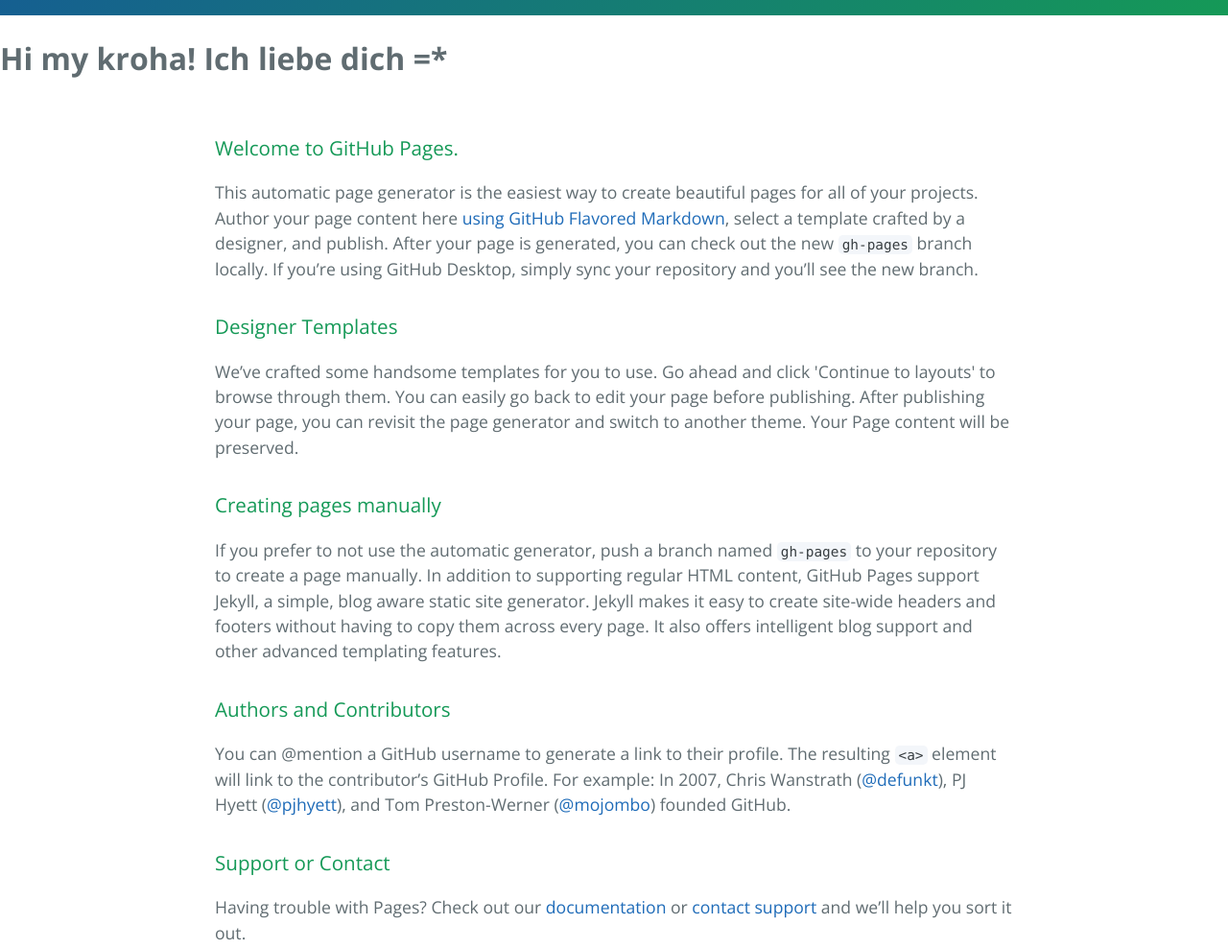
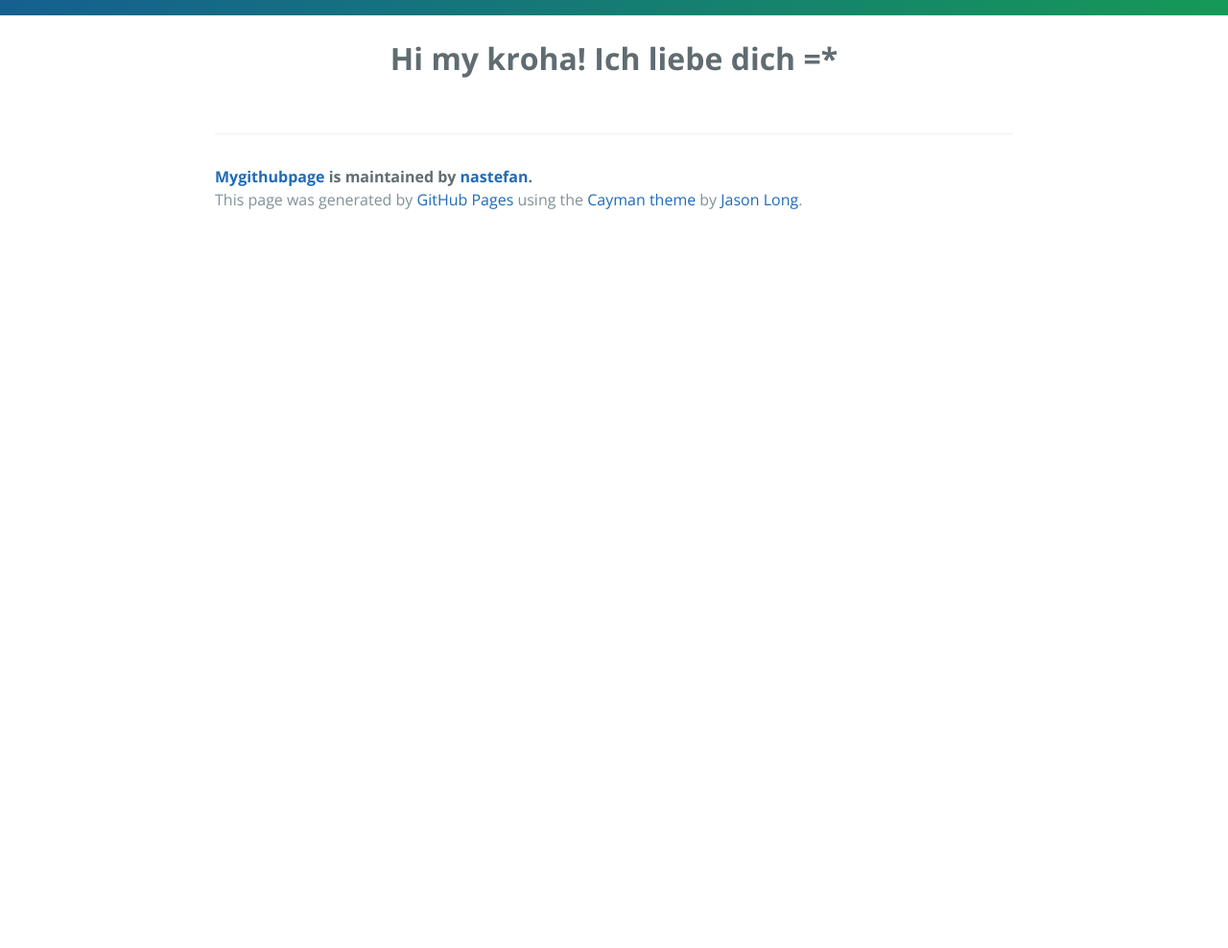
Before and after one commit to nastefan/mygithubpage, a plain HTML site: page index.html in a window 1280 px wide. Shown: the part 320-1308 px from the top of the page at 96% size. After the commit the page ends 800 px from the top, so only its background shows below. Drawn offline with nearby package versions, Linux system fonts and the light colour scheme.

Commit message:
Update index.html

```diff
--- a/index.html
+++ b/index.html
@@ -19,32 +19,8 @@
       <a href="https://github.com/nastefan/mygithubpage/tarball/master" class="btn">Download .tar.gz</a>
     </section>
 
-  <h1> Hi my kroha! Ich liebe dich =* </h1>
+  <h1 style="text-align: center"> Hi my kroha! Ich liebe dich =* </h1>
     <section class="main-content">
-      <h3>
-<a id="welcome-to-github-pages" class="anchor" href="#welcome-to-github-pages" aria-hidden="true"><span aria-hidden="true" class="octicon octicon-link"></span></a>Welcome to GitHub Pages.</h3>
-
-<p>This automatic page generator is the easiest way to create beautiful pages for all of your projects. Author your page content here <a href="https://guides.github.com/features/mastering-markdown/">using GitHub Flavored Markdown</a>, select a template crafted by a designer, and publish. After your page is generated, you can check out the new <code>gh-pages</code> branch locally. If you’re using GitHub Desktop, simply sync your repository and you’ll see the new branch.</p>
-
-<h3>
-<a id="designer-templates" class="anchor" href="#designer-templates" aria-hidden="true"><span aria-hidden="true" class="octicon octicon-link"></span></a>Designer Templates</h3>
-
-<p>We’ve crafted some handsome templates for you to use. Go ahead and click 'Continue to layouts' to browse through them. You can easily go back to edit your page before publishing. After publishing your page, you can revisit the page generator and switch to another theme. Your Page content will be preserved.</p>
-
-<h3>
-<a id="creating-pages-manually" class="anchor" href="#creating-pages-manually" aria-hidden="true"><span aria-hidden="true" class="octicon octicon-link"></span></a>Creating pages manually</h3>
-
-<p>If you prefer to not use the automatic generator, push a branch named <code>gh-pages</code> to your repository to create a page manually. In addition to supporting regular HTML content, GitHub Pages support Jekyll, a simple, blog aware static site generator. Jekyll makes it easy to create site-wide headers and footers without having to copy them across every page. It also offers intelligent blog support and other advanced templating features.</p>
-
-<h3>
-<a id="authors-and-contributors" class="anchor" href="#authors-and-contributors" aria-hidden="true"><span aria-hidden="true" class="octicon octicon-link"></span></a>Authors and Contributors</h3>
-
-<p>You can @mention a GitHub username to generate a link to their profile. The resulting <code>&lt;a&gt;</code> element will link to the contributor’s GitHub Profile. For example: In 2007, Chris Wanstrath (<a href="https://github.com/defunkt" class="user-mention">@defunkt</a>), PJ Hyett (<a href="https://github.com/pjhyett" class="user-mention">@pjhyett</a>), and Tom Preston-Werner (<a href="https://github.com/mojombo" class="user-mention">@mojombo</a>) founded GitHub.</p>
-
-<h3>
-<a id="support-or-contact" class="anchor" href="#support-or-contact" aria-hidden="true"><span aria-hidden="true" class="octicon octicon-link"></span></a>Support or Contact</h3>
-
-<p>Having trouble with Pages? Check out our <a href="https://help.github.com/pages">documentation</a> or <a href="https://github.com/contact">contact support</a> and we’ll help you sort it out.</p>
 
       <footer class="site-footer">
         <span class="site-footer-owner"><a href="https://github.com/nastefan/mygithubpage">Mygithubpage</a> is maintained by <a href="https://github.com/nastefan">nastefan</a>.</span>
```
